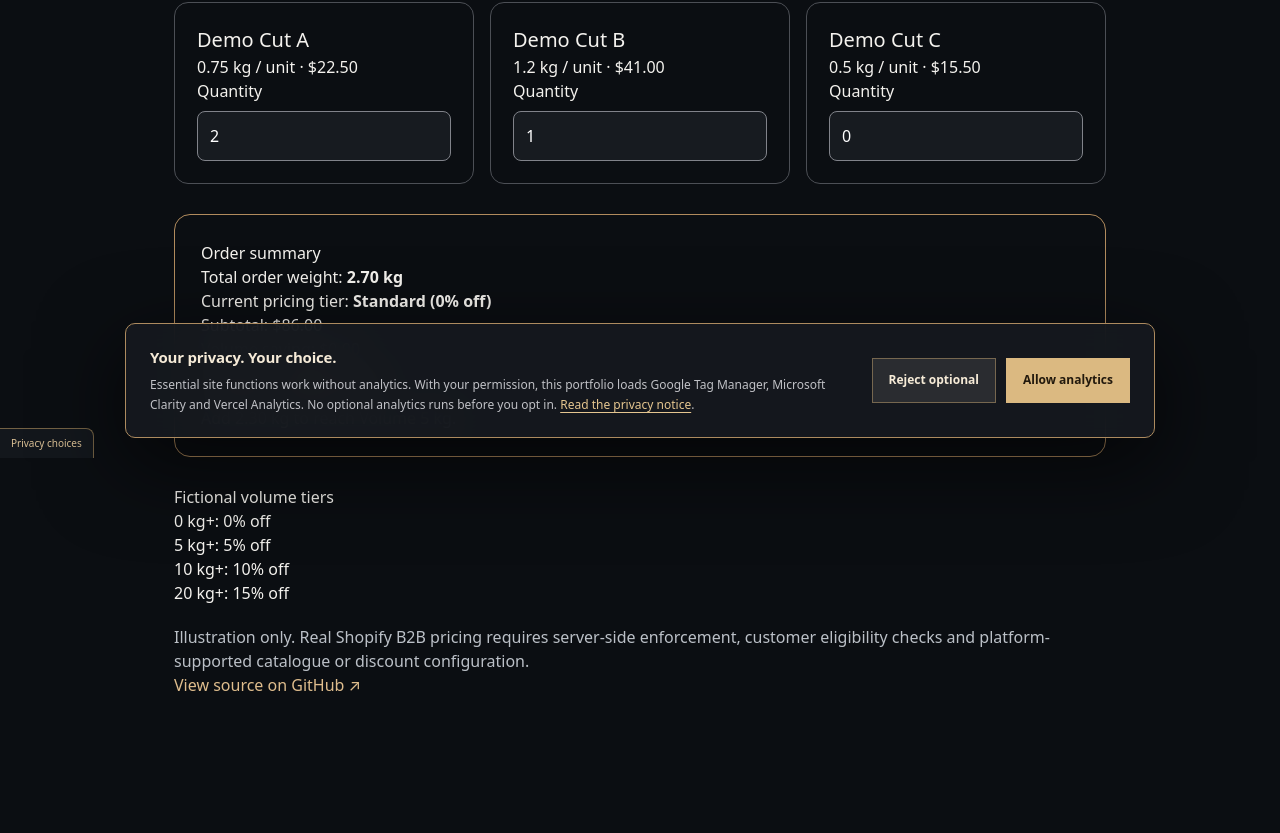
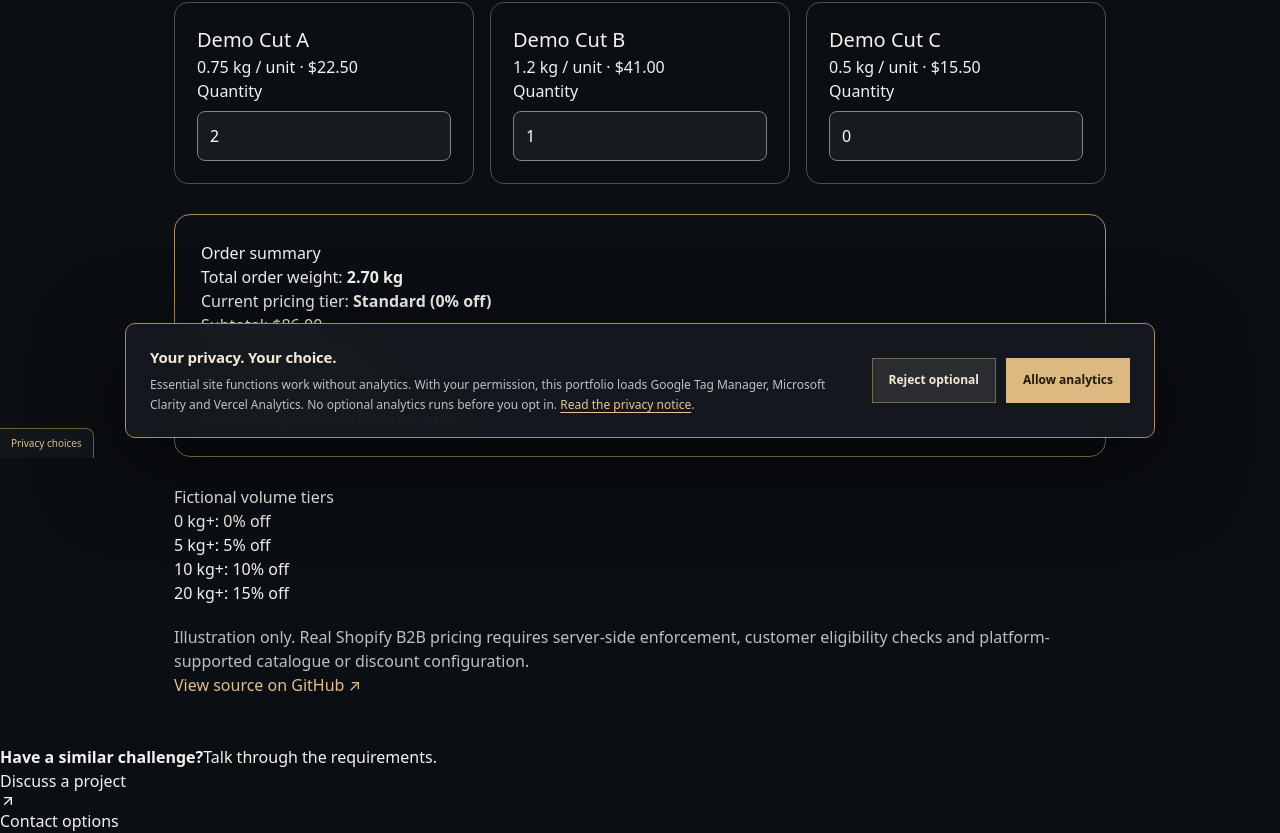
Before and after one commit to bonvallite/developer-portfolio, a Next.js app: page /b2b-demo in a window 1280 px wide. Shown: the part 342-1175 px from the top of the page. Before the commit the page ends 1087 px from the top, so only its background shows below. Built offline with nearby package versions, Linux system fonts and the light colour scheme.

Commit message:
feat(conversion): add sitewide contextual contact dock for case studies

```diff
--- a/app/layout.tsx
+++ b/app/layout.tsx
@@ -1,6 +1,7 @@
 import './globals.css';
 import type { Metadata } from 'next';
 import ConsentManager from './components/ConsentManager';
+import QuickContactDock from './components/QuickContactDock';
 
 // Public wordmark JRV. The approved {JRV} favicon remains app/icon.svg.
 // Canonical URLs are route-specific; the root must never canonicalise every
@@ -29,6 +30,7 @@ export default function RootLayout({ children }: Readonly<{ children: React.Reac
     <html lang="en-AU">
       <body>
         {children}
+        <QuickContactDock />
         <ConsentManager />
       </body>
     </html>
```
